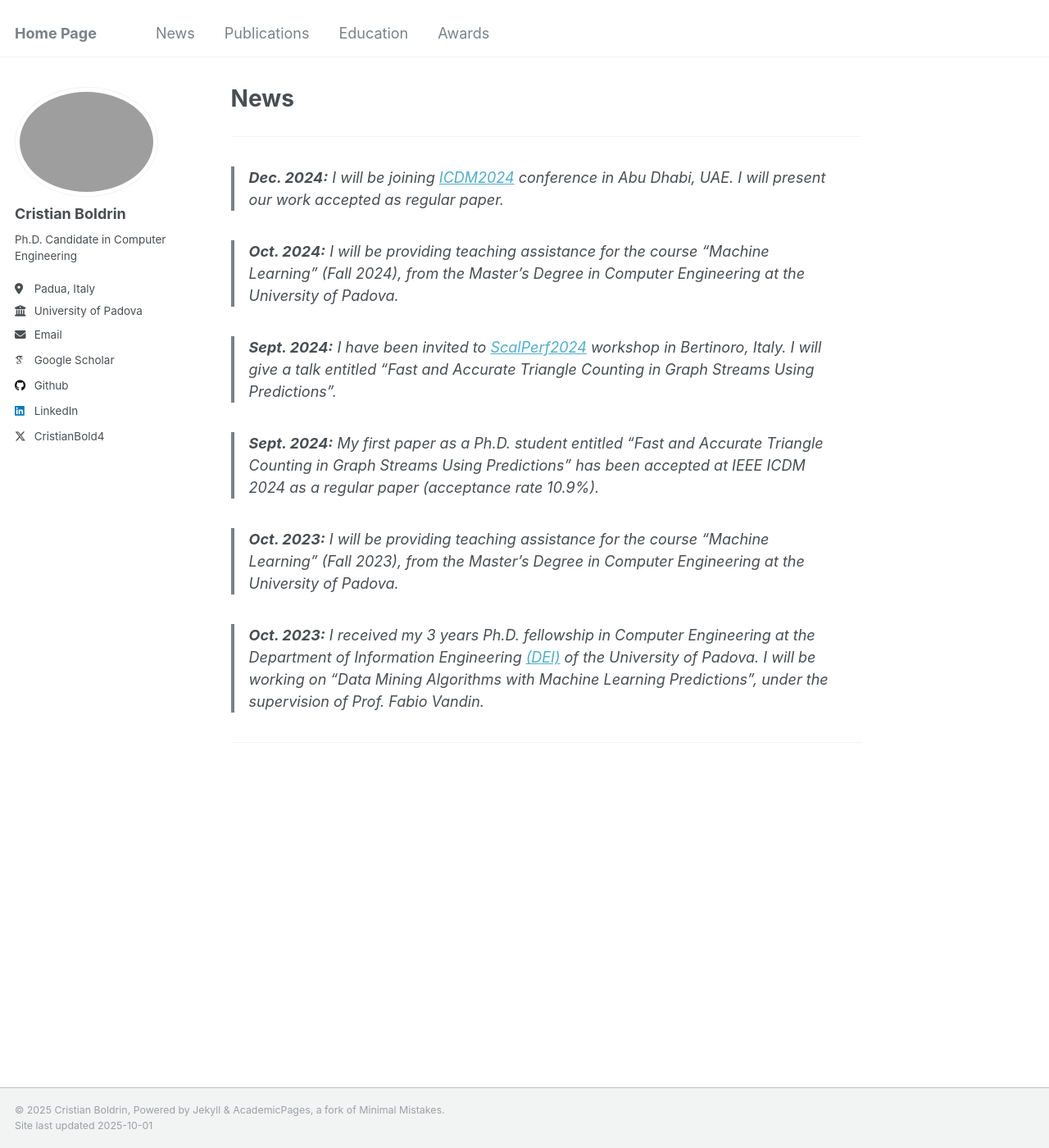
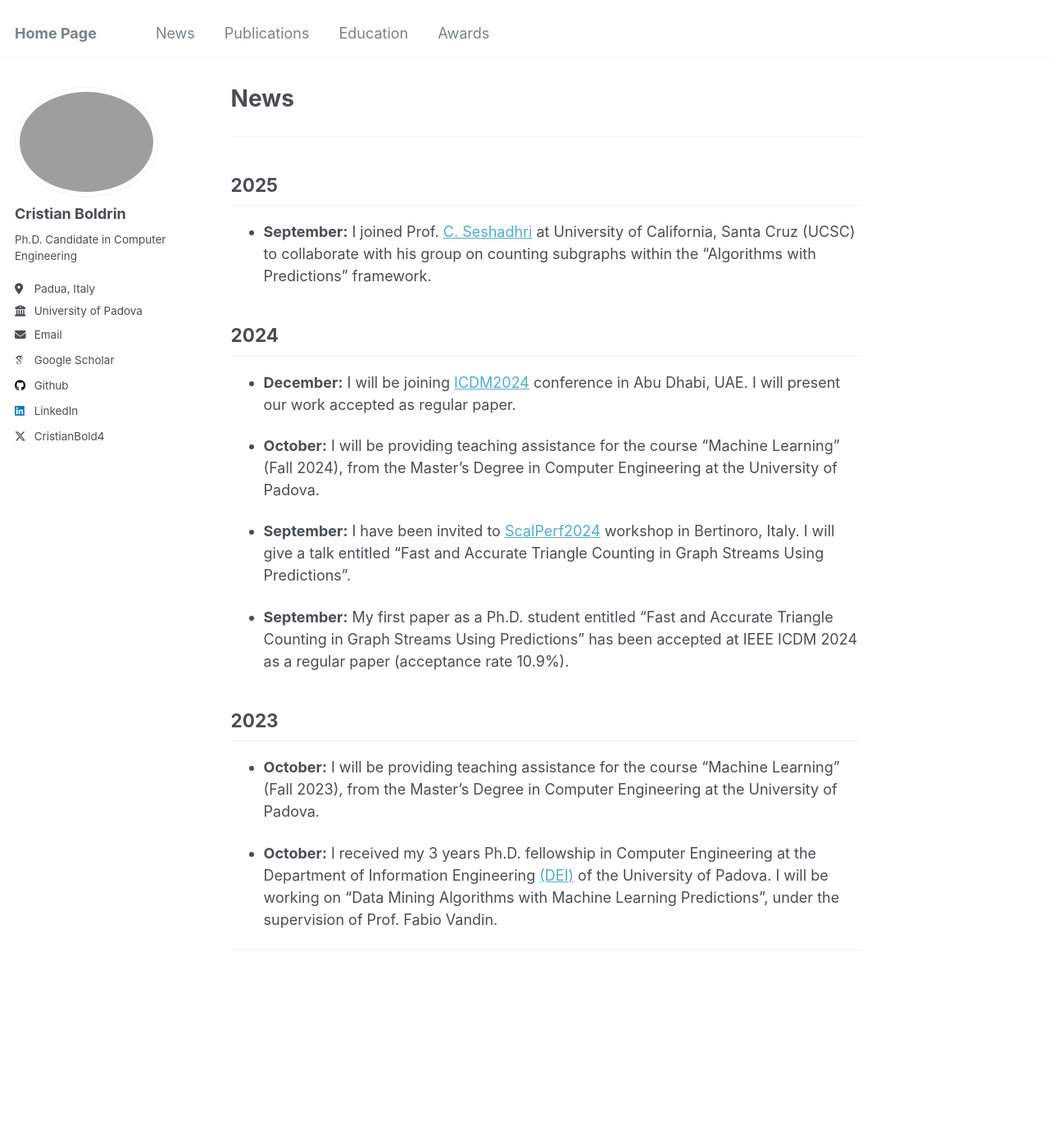
Before and after one commit to cristianboldrin/cristianboldrin.github.io, a Jekyll site: the page built from _pages/news.md, in a window 1280 px wide and 1400 px high. Shown: the whole window at 82% size. Built offline with Jekyll 4.4.1, drawn with Linux system fonts in a browser that asks for light colours; some web fonts are replaced.

Commit message:
updated news section, changed quotes to itemized lists to better fits timeline

```diff
--- a/_pages/news.md
+++ b/_pages/news.md
@@ -14,18 +14,26 @@ title: "News"
 </script>
 ___
 
-> **Dec. 2024:** I will be joining [ICDM2024](https://icdm2024.org/) conference in Abu Dhabi, UAE. I will present our work accepted as regular paper.
+## 2025
 
-> **Oct. 2024:** I will be providing teaching assistance for the course "Machine Learning" (Fall 2024), from the Master's Degree in Computer Engineering at the University of Padova.
+- **September:** I joined Prof. [C. Seshadhri](https://users.soe.ucsc.edu/~sesh/) at University of California, Santa Cruz (UCSC) to collaborate with his group on counting subgraphs within the "Algorithms with Predictions" framework.
 
-> **Sept. 2024:** I have been invited to [ScalPerf2024](https://scalperf24.bici.events/home) workshop in Bertinoro, Italy.
+## 2024
+
+- **December:** I will be joining [ICDM2024](https://icdm2024.org/) conference in Abu Dhabi, UAE. I will present our work accepted as regular paper.
+
+- **October:** I will be providing teaching assistance for the course "Machine Learning" (Fall 2024), from the Master's Degree in Computer Engineering at the University of Padova.
+
+- **September:** I have been invited to [ScalPerf2024](https://scalperf24.bici.events/home) workshop in Bertinoro, Italy.
 I will give a talk entitled "Fast and Accurate Triangle Counting in Graph Streams Using Predictions".
 
-> **Sept. 2024:** My first paper as a Ph.D. student entitled "Fast and Accurate Triangle Counting in Graph Streams Using Predictions" has been accepted at IEEE ICDM 2024 as a regular paper (acceptance rate 10.9%).
+- **September:** My first paper as a Ph.D. student entitled "Fast and Accurate Triangle Counting in Graph Streams Using Predictions" has been accepted at IEEE ICDM 2024 as a regular paper (acceptance rate 10.9%).
 
-> **Oct. 2023:** I will be providing teaching assistance for the course "Machine Learning" (Fall 2023), from the Master's Degree in Computer Engineering at the University of Padova.
+## 2023
 
-> **Oct. 2023:** I received my 3 years Ph.D. fellowship in Computer Engineering at the Department of Information Engineering [(DEI)](https://www.dei.unipd.it/) of the University of Padova.
+- **October:** I will be providing teaching assistance for the course "Machine Learning" (Fall 2023), from the Master's Degree in Computer Engineering at the University of Padova.
+
+- **October:** I received my 3 years Ph.D. fellowship in Computer Engineering at the Department of Information Engineering [(DEI)](https://www.dei.unipd.it/) of the University of Padova.
 I will be working on "Data Mining Algorithms with Machine Learning Predictions", under the supervision of Prof. Fabio Vandin.
 
 
```
Also changed, not shown: _pages/education.md (+1 -1 lines), 11 other files.
